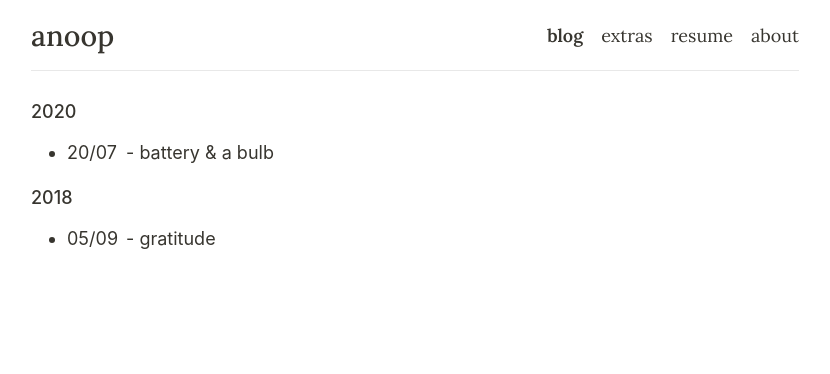
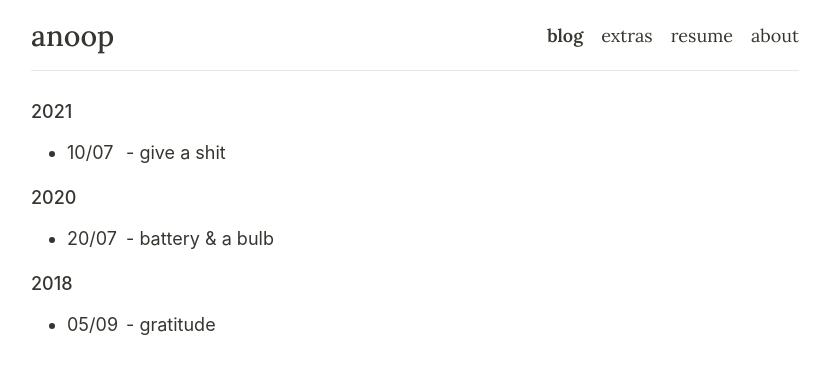
Before and after one commit to helloanoop/helloanoop.com, a Next.js app: page / in a window 1280 px wide. Shown: the top 374 px of the page, without its empty margins (225-1055 px from the left). Built offline with nearby package versions, Linux system fonts and the light colour scheme.

Commit message:
blog: give a shit

```diff
--- a/src/pages/index.js
+++ b/src/pages/index.js
@@ -13,7 +13,14 @@ export default function Index() {
 
       <Header />
       <main className="page page-home">
-        <h4 className="font-medium">2020</h4>
+        <h4 className="font-medium">2021</h4>
+        <ul className='blog-list'>
+          <li>
+            <span>10/07 </span> - <Link href="/blog/give-a-shit">give a shit</Link>
+          </li>
+        </ul>
+
+        <h4 className="font-medium mt-4">2020</h4>
         <ul className='blog-list'>
           <li>
             <span>20/07 </span> - <Link href="/blog/battery-and-a-bulb">battery & a bulb</Link>
```
Also changed, not shown: posts/give-a-shit.md (added, +14 -0 lines).
